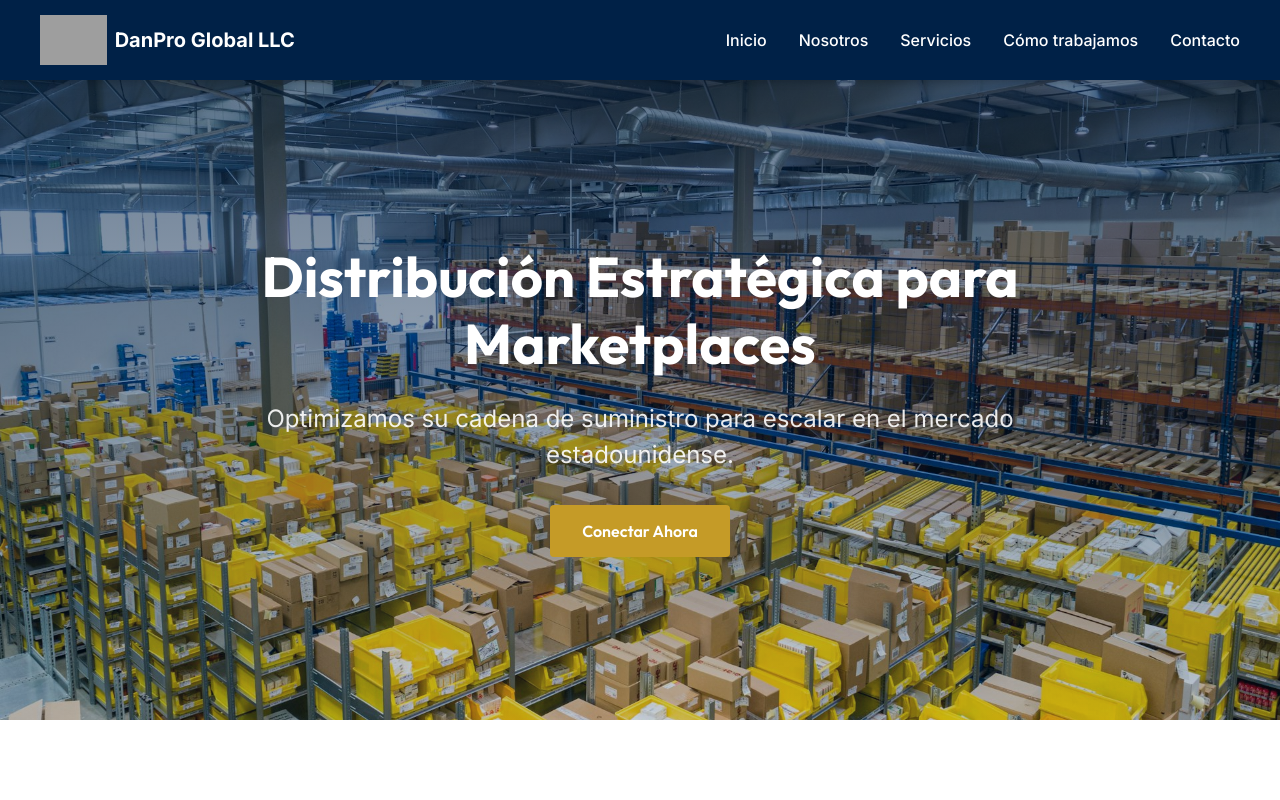
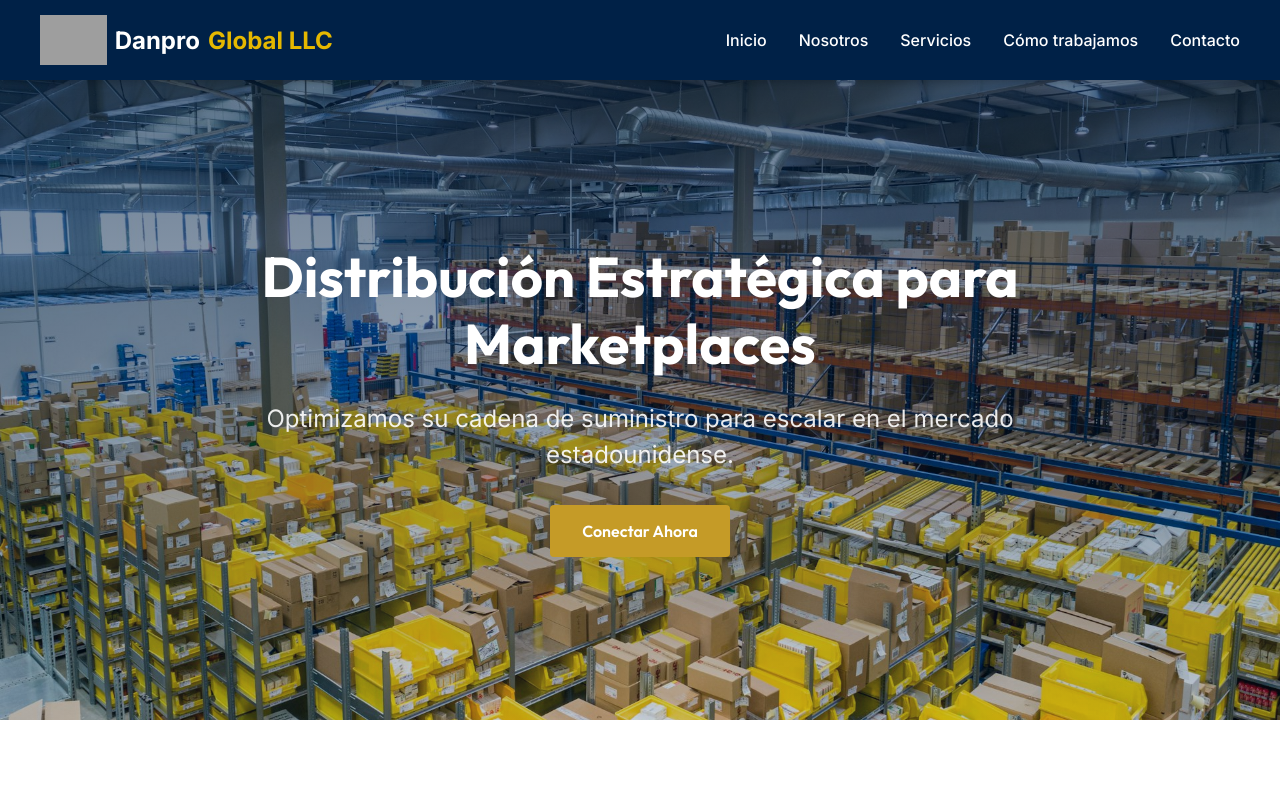
Before and after one commit to cesargonzalez000/danpro-global-web, a Next.js app: page / in a window 1280 px wide. Shown: the top 800 px of the page. Built offline with nearby package versions, Linux system fonts and the light colour scheme; grey boxes are pictures that could not be loaded.

Commit message:
Ajustes finales de logo, tipografía corporativa y espaciado de footer

```diff
--- a/src/components/Footer.module.css
+++ b/src/components/Footer.module.css
@@ -103,6 +103,16 @@
   color: var(--secondary-color);
 }
 
+.navColumn {
+  padding-right: 70px;
+}
+
+@media (min-width: 768px) {
+  .navColumn {
+    padding-right: 0;
+  }
+}
+
 .social {
   display: flex;
   gap: 1rem;
--- a/src/components/Footer.tsx
+++ b/src/components/Footer.tsx
@@ -9,9 +9,10 @@ export default function Footer() {
       <div className={styles.mainFooter}>
         <div className={styles.container}>
           <div className={styles.column}>
-            <div style={{ display: 'flex', alignItems: 'center', gap: '12px', marginBottom: '1rem' }}>
-              <img src="/logo.png" alt="Danpro Logo" style={{ height: '50px', width: 'auto', objectFit: 'contain' }} />
-              <span style={{ color: 'white', fontWeight: 'bold', fontSize: '1.25rem' }}>DanPro Global LLC</span>
+            <div style={{ display: 'flex', alignItems: 'center', marginBottom: '1rem' }}>
+              <img src="/logo.png" alt="Danpro Logo" style={{ height: '50px', width: 'auto', objectFit: 'contain', marginRight: '0.5rem' }} />
+              <span style={{ fontWeight: 'bold', color: 'white', fontSize: '1.5rem' }}>Danpro</span>
+              <span style={{ fontWeight: 'bold', color: '#E5B800', fontSize: '1.5rem', marginLeft: '0.5rem' }}>Global LLC</span>
             </div>
             <p className={styles.subtitle}>Excelencia en Logística</p>
             <p className={styles.description}>
@@ -45,7 +46,7 @@ export default function Footer() {
             </ul>
           </div>
 
-          <div className={styles.column}>
+          <div className={`${styles.column} ${styles.navColumn}`}>
             <h4 className={styles.title}>Navegación Rápida</h4>
             <ul className={styles.quickLinks}>
               <li><Link href="/">Inicio</Link></li>
--- a/src/components/Header.tsx
+++ b/src/components/Header.tsx
@@ -6,9 +6,10 @@ export default function Header() {
   return (
     <header className={styles.header}>
       <div className={styles.container}>
-        <Link href="/" className={styles.logo}>
-          <img src="/logo.png" alt="Danpro Logo" style={{ height: '50px', width: 'auto', objectFit: 'contain' }} />
-          <span style={{ color: 'white', fontWeight: 'bold', fontSize: '1.25rem', marginLeft: '0.5rem' }}>DanPro Global LLC</span>
+        <Link href="/" className={styles.logo} style={{ display: 'flex', alignItems: 'center' }}>
+          <img src="/logo.png" alt="Danpro Logo" style={{ height: '50px', width: 'auto', objectFit: 'contain', marginRight: '0.5rem' }} />
+          <span style={{ fontWeight: 'bold', color: 'white', fontSize: '1.5rem' }}>Danpro</span>
+          <span style={{ fontWeight: 'bold', color: '#E5B800', fontSize: '1.5rem', marginLeft: '0.5rem' }}>Global LLC</span>
         </Link>
         <nav className={styles.nav}>
           <Link href="/">Inicio</Link>
```
